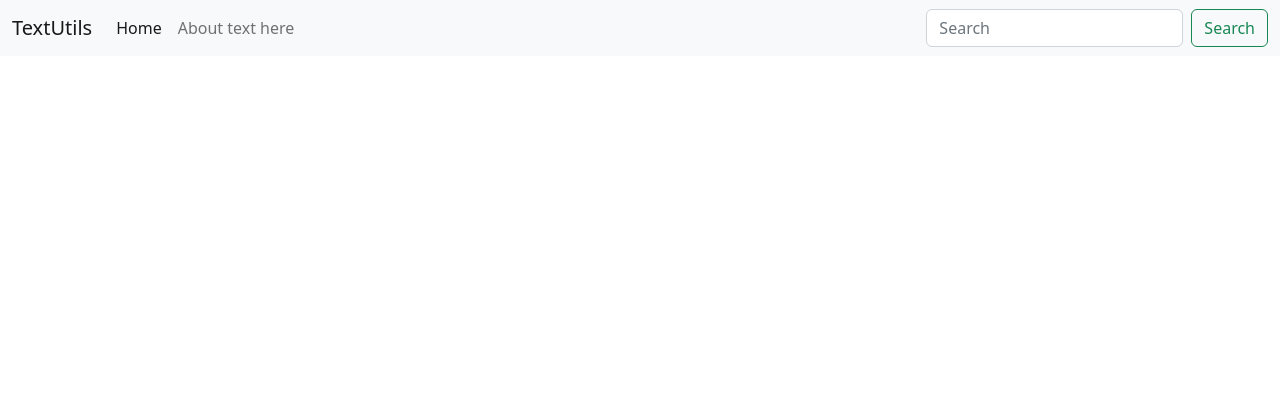
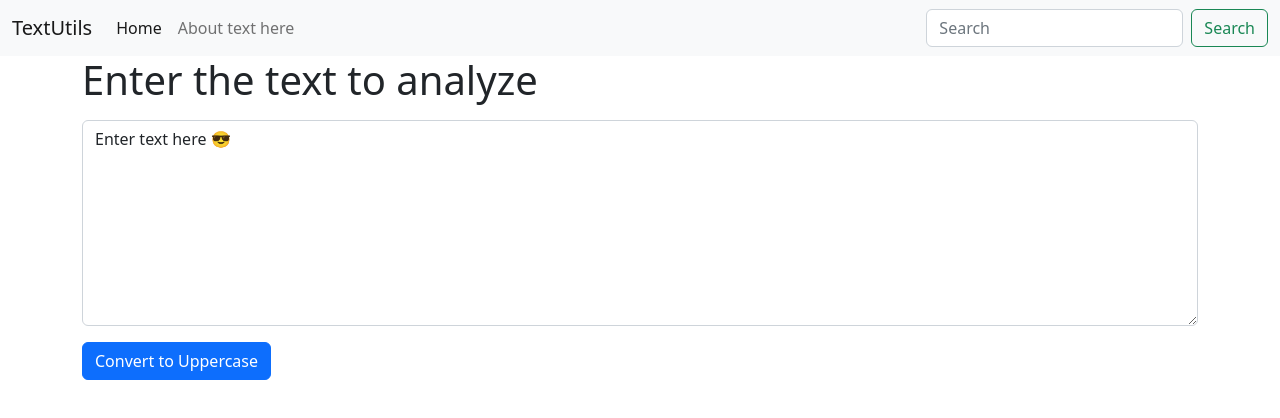
Before and after one commit to Shreyash-Mulate/TextUtils, a React (Create React App) app: page / in a window 1280 px wide. Shown: the top 418 px of the page. Built offline with nearby package versions, Linux system fonts and the light colour scheme.

Commit message:
Used state and event handling for a textarea

```diff
--- a/src/App.js
+++ b/src/App.js
@@ -1,5 +1,6 @@
 import './App.css';
 import Navbar from './Components/Navbar';
+import TextForm from './Components/TextForm';
 
 function App() {
   return (
@@ -7,6 +8,9 @@
       {/* <Navbar title="TextUtils" aboutText="About TextUtils"/> */}
       {/* <Navbar/> */}
       <Navbar title="TextUtils"/>
+      <div className="container">
+        <TextForm heading="Enter the text to analyze"/>
+      </div>
     </>
   );
 }
--- /dev/null
+++ b/src/Components/TextForm.js
@@ -0,0 +1,25 @@
+import React, {useState} from 'react'
+
+export default function TextForm(props) {
+    const handleUpClick = () => {
+        // console.log("Uppercase was clicked");
+        let upper = text.toUpperCase();
+        setText(upper);
+    }
+    const handleOnChange = (event) =>{
+        // console.log("Handle on change");
+        setText(event.target.value);
+    }
+    const [text, setText] = useState('Enter text here 😎');
+    // text = 'asdfa'; // wrong way to change the state
+    // setText("New Text");  // correct way to change the text
+    return (
+        <div>
+            <h1>{props.heading}</h1>
+            <div className='my-3'>
+                <textarea className="form-control" value={text} onChange={handleOnChange} placeholder="Leave a comment here" id="myBox" rows="8" ></textarea>
+            </div>
+            <button className="btn btn-primary" onClick={handleUpClick} >Convert to Uppercase</button>
+        </div>
+    )
+}
```
